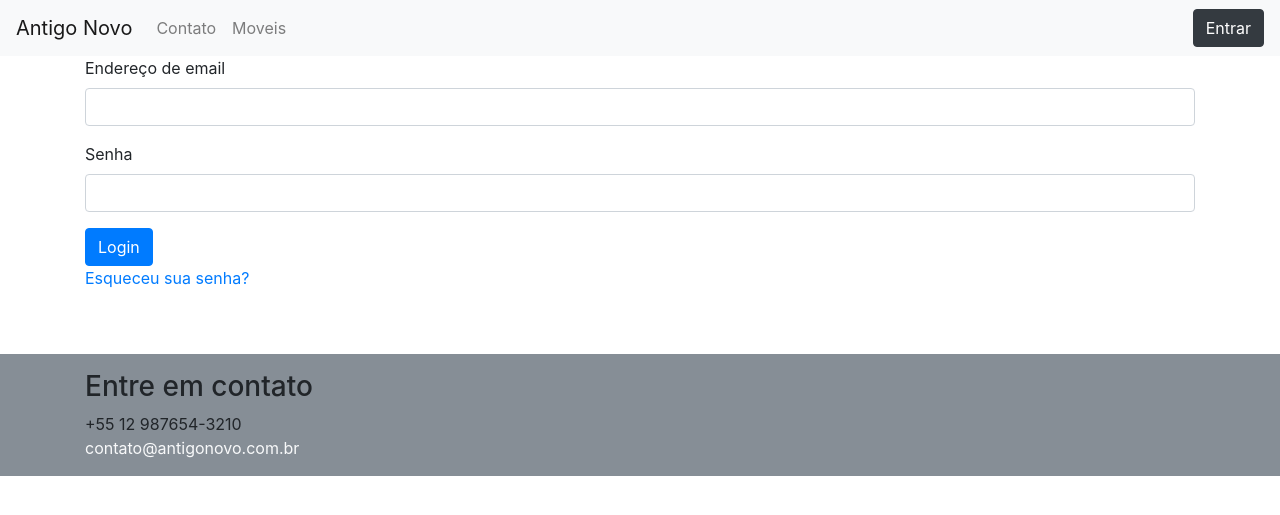
After one commit to renzon/antigonovo, a Django app: page /accounts/login/ in a window 1280 px wide. The commit adds this page. Shown: the top 515 px of the page. Run offline with Django 3.2, Linux system fonts and the light colour scheme; some libraries are stand-ins or nearby versions.

Commit message:
Implementado
close #69

```diff
--- a/antigonovo/core/templates/base.html
+++ b/antigonovo/core/templates/base.html
@@ -4,7 +4,7 @@
 <head>
     <meta charset="utf-8">
     <meta name="viewport" content="width=device-width, initial-scale=1, shrink-to-fit=no">
-        <title>{% block title %}Antigo Novo Móveis{% endblock title %}</title>
+    <title>{% block title %}Antigo Novo Móveis{% endblock title %}</title>
     <link href="{% static 'css/bootstrap.css' %}" rel="stylesheet">
     <link href="{% static 'css/style.css' %}" rel="stylesheet">
     <script src="{% static 'js/jquery.min.js' %}"></script>
@@ -22,7 +22,7 @@
         <span class="navbar-toggler-icon"></span>
     </button>
     <div class="collapse navbar-collapse" id="navbarNav">
-        <ul class="navbar-nav">
+        <ul class="navbar-nav mr-auto">
             <li class="nav-item">
                 <a class="nav-link" href="/contato/">Contato</a>
             </li>
@@ -30,6 +30,12 @@
                 <a class="nav-link" href="{% url 'moveis:index' %}">Moveis</a>
             </li>
         </ul>
+        {% if user.is_authenticated %}
+            <a class="btn btn-danger my-2 my-sm-0" href="{% url 'logout' %}">Sair</a>
+        {% else %}
+            <a class="btn btn-dark my-2 my-sm-0" href="{% url 'login' %}">Entrar</a>
+        {% endif %}
+
     </div>
 </nav>
 
--- /dev/null
+++ b/antigonovo/core/templates/registration/login.html
@@ -0,0 +1,59 @@
+{% extends 'base.html' %}
+{% block title %}Login{% endblock title %}
+{% block content %}
+    <div class="container">
+        <div class="row">
+            <div class="col">
+                {% if form.errors %}
+                    <p>Usuário e senha inválidos. Tente de novo.</p>
+                {% endif %}
+
+                {% if next %}
+                    {% if user.is_authenticated %}
+                        <p>Sua conta não pode acessar essa página. Para prosseguir, acesse com uma
+                            conta que tenha permissão.</p>
+                    {% else %}
+                        <p>Faça login para acessar essa página.</p>
+                    {% endif %}
+                {% endif %}
+
+                <form method="post" action="{% url 'login' %}">
+                    {% csrf_token %}
+                    <form role="form">
+                        <div class="form-group">
+                            <label for="exampleInputEmail1" for="{{ form.username.id_for_label }}">
+                                {{ form.username.label }}
+                            </label>
+                            <input type="email" name="{{ form.username.name }}"
+                                   class="form-control"
+                                   id="{{ form.username.id_for_label }}"
+                                   {% if form.username.value %}
+                                    value="{{form.username.value }}"
+                                   {% endif %}
+
+                                   required="required"/>
+                        </div>
+                        <div class="form-group">
+                            <label for="exampleInputEmail1" for="{{ form.password.id_for_label }}">
+                                {{ form.password.label }}
+                            </label>
+                            <input type="password" name="{{ form.password.name }}"
+                                   class="form-control"
+                                   id="{{ form.password.id_for_label }}"
+                                   required="required"/>
+                        </div>
+                        <button type="submit" class="btn btn-primary">
+                            Login
+                        </button>
+                        <input type="hidden" name="next" value="{{ next }}"/>
+                    </form>
+                </form>
+                {# Assumes you setup the password_reset view in your URLconf #}
+                <p><a href="{% url 'password_reset' %}">Esqueceu sua senha?</a></p>
+
+            </div>
+        </div>
+
+    </div>
+
+{% endblock content %}
--- a/antigonovo/settings.py
+++ b/antigonovo/settings.py
@@ -109,6 +109,8 @@
 
 AUTH_USER_MODEL = 'core.User'
 
+LOGIN_REDIRECT_URL = LOGOUT_REDIRECT_URL = '/'
+
 # Internationalization
 # https://docs.djangoproject.com/en/2.0/topics/i18n/
 
--- a/antigonovo/urls.py
+++ b/antigonovo/urls.py
@@ -24,6 +24,7 @@
     path('', core_views.home),
     path('contato/', core_views.contact),
     path('moveis/', include('antigonovo.moveis.urls')),
+    path('accounts/', include('django.contrib.auth.urls')),
 ]
 
 if settings.DEBUG:
```
Also changed, not shown: antigonovo/core/tests/test_login.py (added, +35 -0 lines), antigonovo/core/tests/__init__.py (added), antigonovo/core/tests/test_home.py (renamed from antigonovo/core/tests.py).
